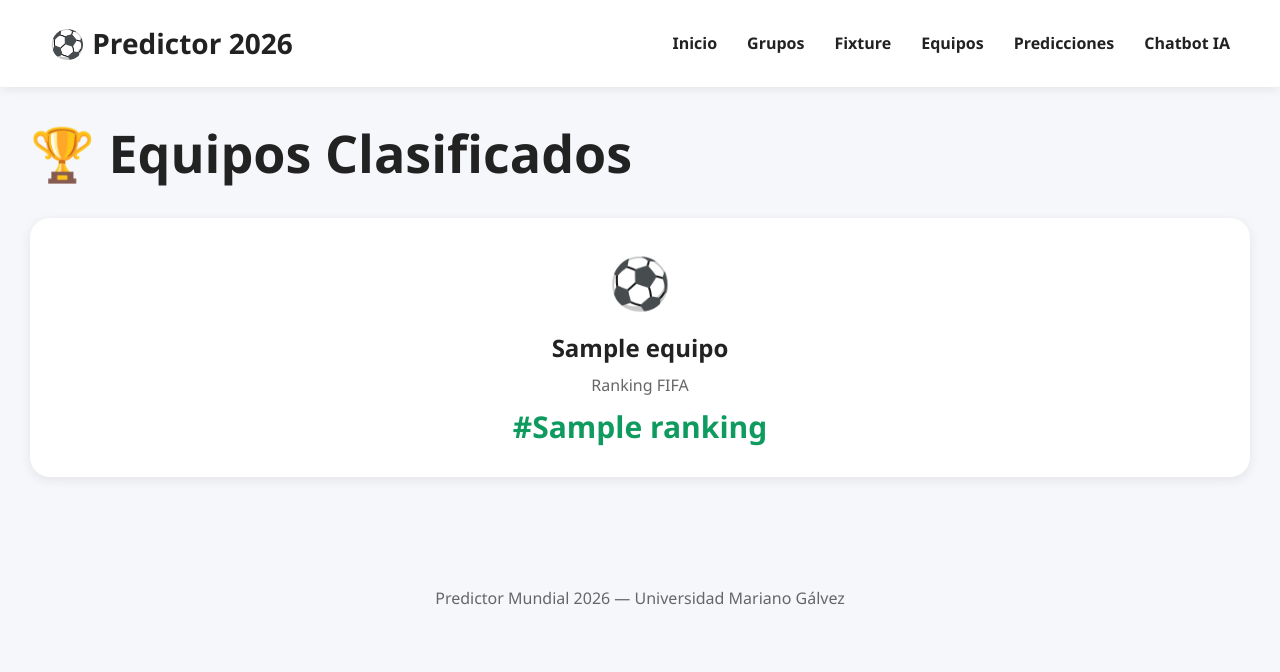
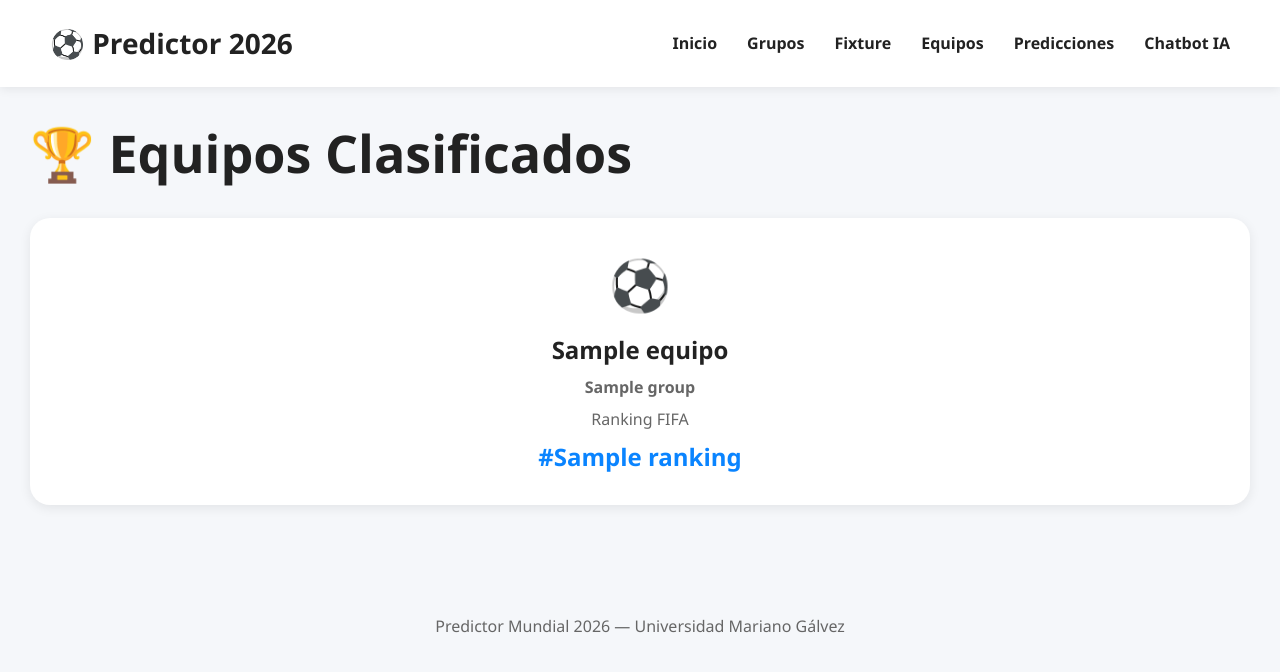
Before and after one commit to LorenzanaL16/mundial_app, a Flask app: template templates/equipos.html in a window 1280 px wide. Shown: the part 92-764 px from the top of the page. Run offline with Flask 3, Linux system fonts and the light colour scheme; the template is opened without the code that fills it: most values are stand-ins (such as "Sample title", 1, 10 or a date in 2020).

Commit message:
Mejorar diseño de tarjetas de equipos

```diff
--- a/static/css/style.css
+++ b/static/css/style.css
@@ -318,10 +318,16 @@ nav a:hover{
     box-shadow:0 3px 12px rgba(0,0,0,.08);
 
     transition:.3s;
+
+    border:2px solid transparent;
 }
 
 .team-card:hover{
     transform:translateY(-5px);
+
+    box-shadow:0 8px 20px rgba(0,0,0,.15);
+
+    border-color:#0a84ff;
 }
 
 .team-icon{
@@ -342,6 +348,12 @@ nav a:hover{
     font-size:30px;
     font-weight:bold;
     color:#0f9b5f;
+}
+
+.team-card span{
+    font-size:24px;
+    font-weight:bold;
+    color:#0a84ff;
 }
 
 /* =========================
--- a/templates/equipos.html
+++ b/templates/equipos.html
@@ -16,6 +16,8 @@
 
         <h2>{{ equipo.name }}</h2>
 
+        <p><strong>{{ equipo.group }}</strong></p>
+
         <p>Ranking FIFA</p>
 
         <span>#{{ equipo.ranking }}</span>
```
